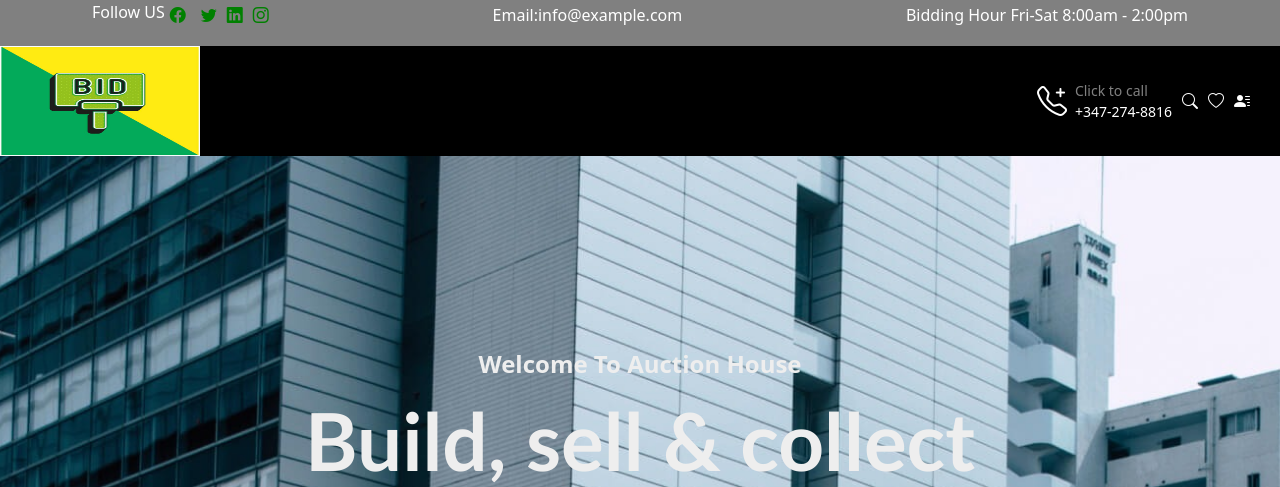
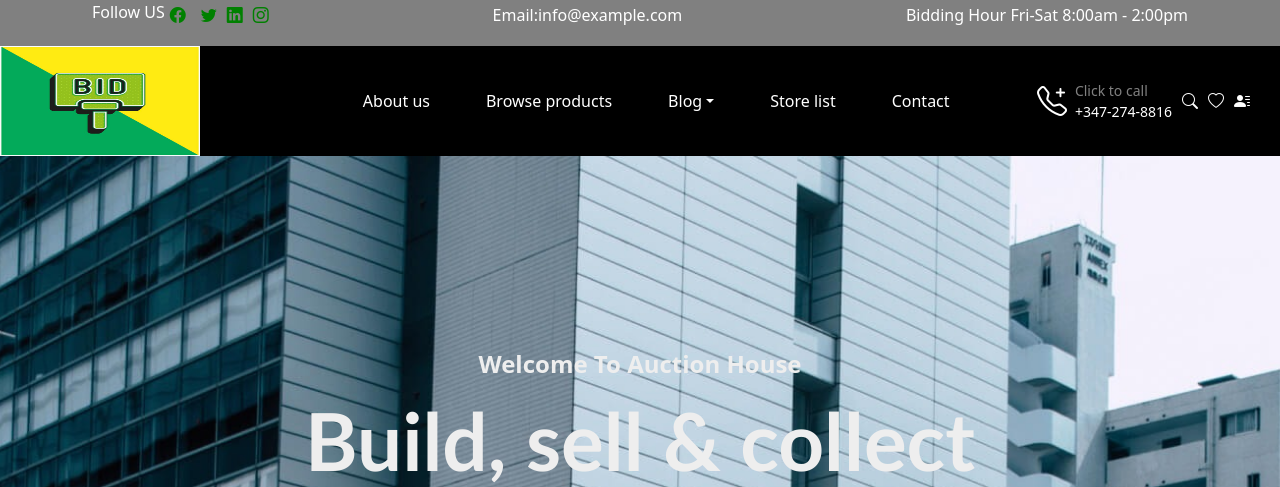
Before and after one commit to usmanali96/OAS---Copy, a Django app: page / in a window 1280 px wide. Shown: the top 487 px of the page. Run offline with Django 5.2, Linux system fonts and the light colour scheme; data that the repository does not hold is empty.

Commit message:
home page designing

```diff
--- a/oas-env/oas/static/CSS/styleapp.css
+++ b/oas-env/oas/static/CSS/styleapp.css
@@ -166,6 +166,10 @@ body{
     font-size: 12px;
     color: white;
   }
+}
+.navbar-container .nav-item a{
+  color: white;
+
 }
 
 
```
